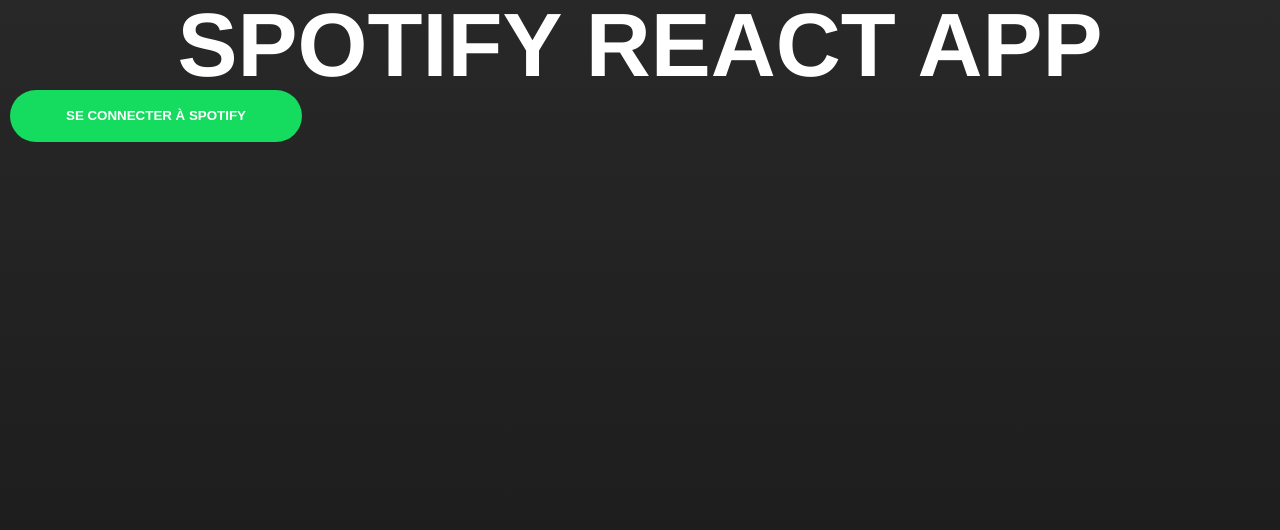
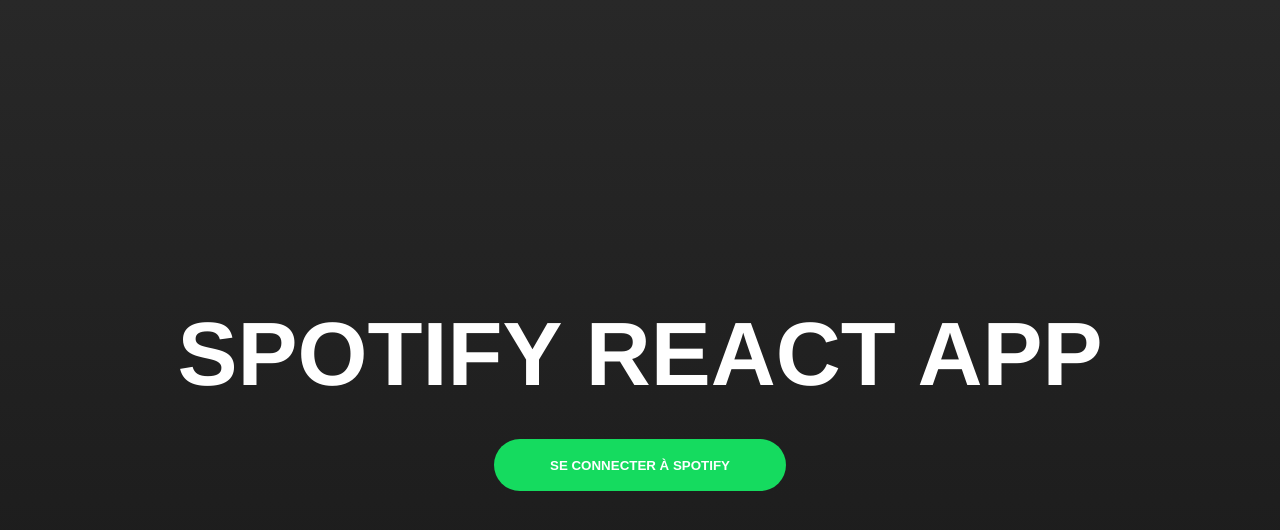
Before and after one commit to bryanmagalong/spotify-react-app, a React (Create React App) app: page /login in a window 1280 px wide. Shown: the top 530 px of the page. Built offline with nearby package versions, Linux system fonts and the light colour scheme.

Commit message:
feat(Login): add flex prop to LoginWrapper

```diff
--- a/src/components/Login/index.js
+++ b/src/components/Login/index.js
@@ -34,7 +34,7 @@
   };
 
   return (
-    <LoginWrapper column>
+    <LoginWrapper flex column>
       <LoginTitle>Spotify React App</LoginTitle>
       <Button type="button" onClick={handleLogin}>
         Se connecter à Spotify
```
